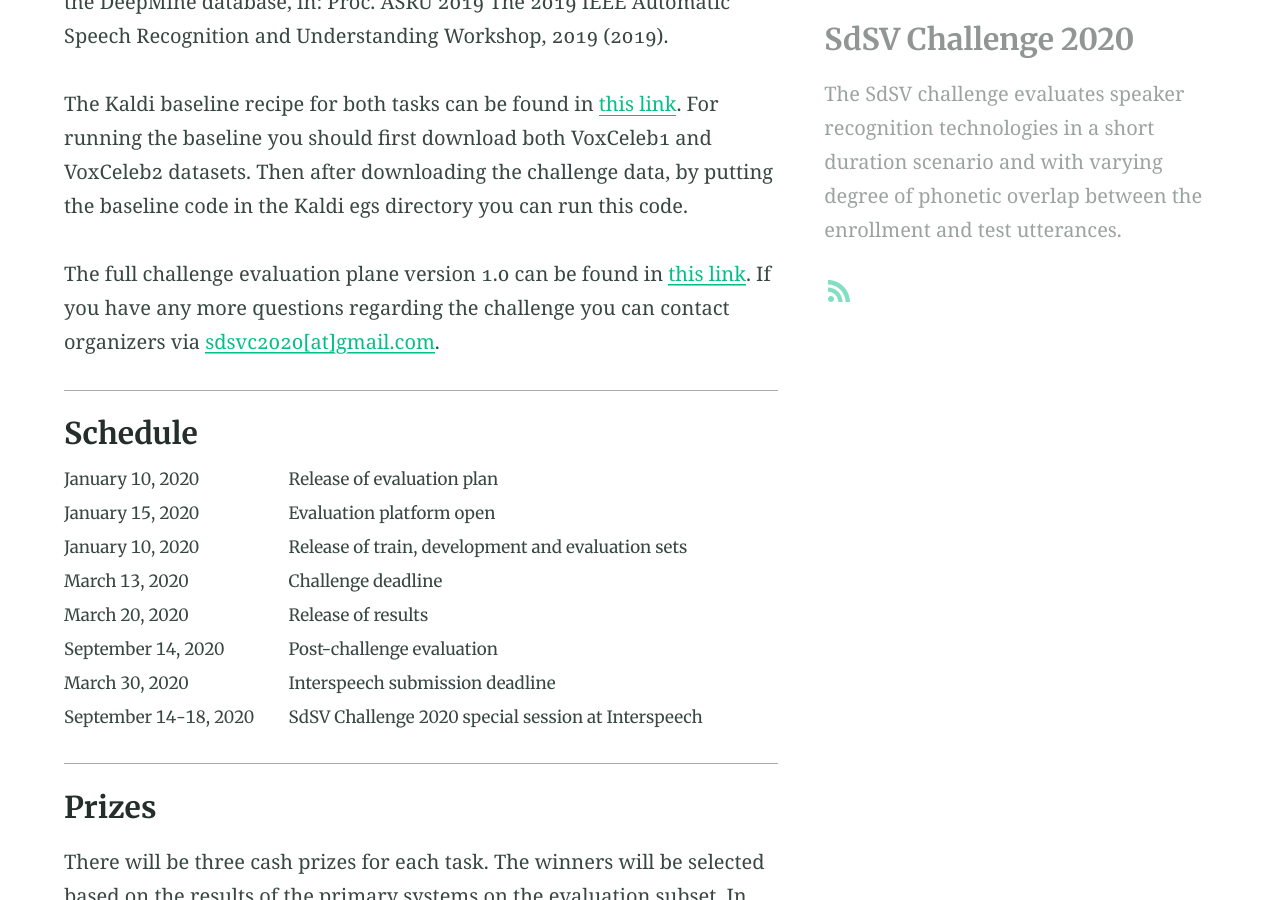
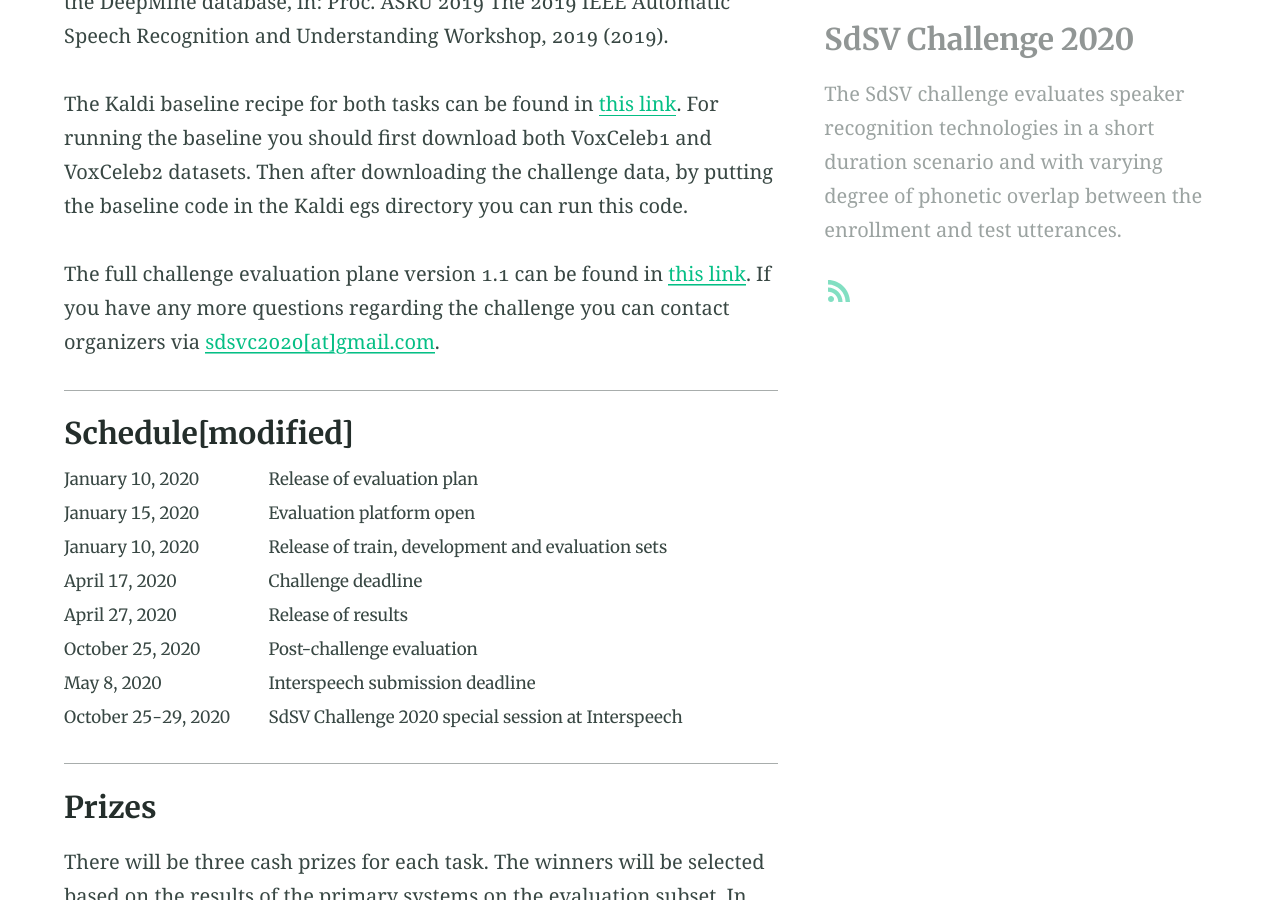
Before and after one commit to SdSVC/sdsvc.github.io, a Jekyll site: the page built from index.md, in a window 1280 px wide and 900 px high, scrolled down 1037 px. Built offline with Jekyll 4.4.1, drawn with Linux system fonts in a browser that asks for light colours; our own code applies the rules of GitHub Pages for plain Markdown files.

Commit message:
Change deadline

```diff
--- a/index.md
+++ b/index.md
@@ -20,10 +20,10 @@
 
 The Kaldi baseline recipe for both tasks can be found in [this link](/assets/sdsvc2020_kaldi_xvector_baseline.tar.gz). For running the baseline you should first download both VoxCeleb1 and VoxCeleb2 datasets. Then after downloading the challenge data, by putting the baseline code in the Kaldi egs directory you can run this code.
 
-The full challenge evaluation plane version 1.0 can be found in [this link](/assets/SdSV_Challenge_Evaluation_Plan.pdf). If you have any more questions regarding the challenge you can contact organizers via [sdsvc2020\[at\]gmail.com](mailto:sdsvc2020\[at\]gmail.com).
+The full challenge evaluation plane version 1.1 can be found in [this link](/assets/SdSV_Challenge_Evaluation_Plan.pdf). If you have any more questions regarding the challenge you can contact organizers via [sdsvc2020\[at\]gmail.com](mailto:sdsvc2020\[at\]gmail.com).
 
 ---
-### Schedule
+### Schedule[modified]
 <table border="0">
  <tr>
     <td>
@@ -51,7 +51,7 @@
  </tr>
  <tr>
     <td>
-    March 13, 2020
+    April 17, 2020
     </td>
     <td>
     Challenge deadline
@@ -59,7 +59,7 @@
  </tr>
  <tr>
     <td>
-    March 20, 2020
+    April 27, 2020
     </td>
     <td>
     Release of results
@@ -67,7 +67,7 @@
  </tr>
  <tr>
     <td>
-    September 14, 2020
+    October 25, 2020
     </td>
     <td>
     Post-challenge evaluation
@@ -75,7 +75,7 @@
  </tr>
  <tr>
     <td>
-    March 30, 2020
+    May 8, 2020
     </td>
     <td>
     Interspeech submission deadline
@@ -83,7 +83,7 @@
  </tr>
  <tr>
     <td>
-    September 14-18, 2020
+    October 25-29, 2020
     </td>
     <td>
     SdSV Challenge 2020 special session at Interspeech
```
Also changed, not shown: Gemfile.lock, 4 other files.
